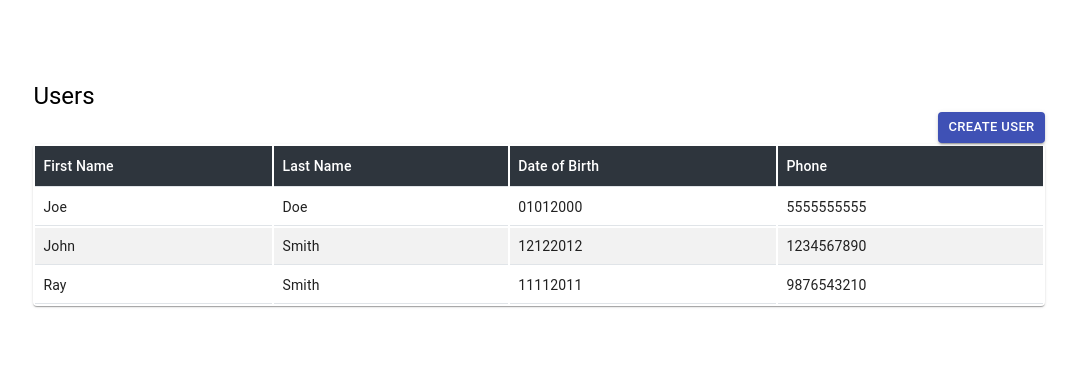
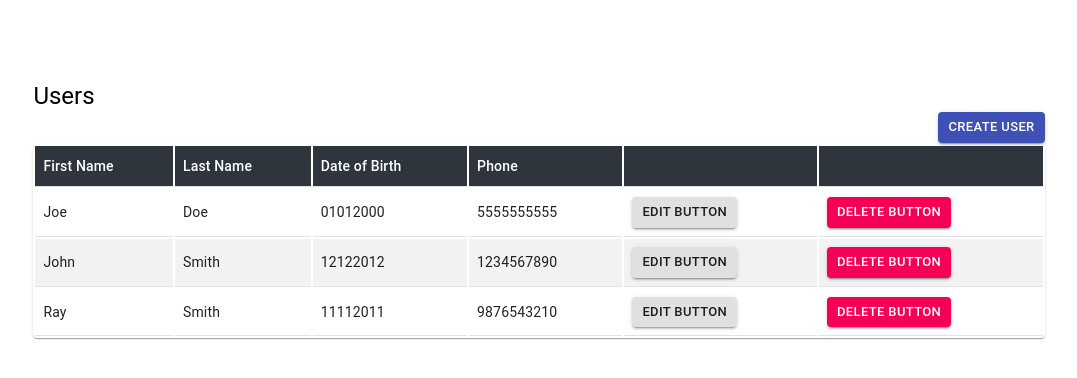
Before and after one commit to i-mckinney/regulatory-dashboard, a React (Create React App) app in the folder userapp/: page / in a window 1280 px wide. Shown: the top 378 px of the page, without its empty margins (101-1178 px from the left). Built offline with nearby package versions, Linux system fonts and the light colour scheme.

Commit message:
Fix custom func for table body row rendering and add edit/delete button

```diff
--- a/userapp/src/components/table/HelixTable.js
+++ b/userapp/src/components/table/HelixTable.js
@@ -20,7 +20,7 @@ const HelixTable = ({
       <TableContainer component={Paper}>
         <Table aria-label="table">
           <HelixTableHead columns={columns} />
-          <HelixTableBody rows={rows} customRowRender={customRowRender}/>
+          <HelixTableBody columns={columns} rows={rows} customRowRender={customRowRender}/>
         </Table>
       </TableContainer>
     </div>
--- a/userapp/src/components/table/HelixTableBody.js
+++ b/userapp/src/components/table/HelixTableBody.js
@@ -1,18 +1,26 @@
 import React from "react"
-import { TableBody } from "@material-ui/core"
+import { TableBody, TableRow } from "@material-ui/core"
 import PropTypes from "prop-types"
 
 /**
- * @param {array} rows An array of rows, containing array of cell objects
- * @param {func} customRowRender func represent custom func that return jsx of table row of table cell values
+ * @param {array} rows An array of rows, containing array of cell objects.
  * @returns {JSX} renders a custom table body for table
  */
-const HelixTableBody = ({ rows, customRowRender }) => {
+const HelixTableBody = ({ columns, rows, customRowRender }) => {
   return (
     <TableBody>
-      {rows.map((row) => (
-        customRowRender(row)
-      ))}
+      {rows.map((row) => {
+        return (
+          <TableRow key={row.FirstName}>
+            {columns.map((column) => {
+              const columnID = column.ID
+              return (
+                  customRowRender(row, columnID)
+              )
+            })}
+          </TableRow>
+        )
+      })}
   </TableBody>
   )
 }
--- a/userapp/src/components/user/UserTable.js
+++ b/userapp/src/components/user/UserTable.js
@@ -1,6 +1,6 @@
 import React from 'react'
 import HelixTable from "../table/HelixTable"
-import { makeStyles, Button, Typography, TableRow, TableCell } from '@material-ui/core'
+import { makeStyles, Button, Typography, TableCell } from '@material-ui/core'
 
 const userTableStyles = makeStyles(() => ({
     mediumContainer: {
@@ -63,7 +63,7 @@ const userTableStyles = makeStyles(() => ({
 const UserTable = () => {
     const userTableClasses = userTableStyles();
 
-    // Table Header
+    // Table Header from API Results
     const columns = React.useMemo(() => [
         {
             Label: "First Name",
@@ -81,9 +81,17 @@ const UserTable = () => {
             Label: "Phone",
             ID: "Phone",
         },
+        {
+            Label: "",
+            ID: "EditButton",
+        },
+        {
+            Label: "",
+            ID: "DeleteButton",
+        }
     ])
 
-    // Data Processed API Results
+    // Data Processed from API Results
     const rows = [
         {
             FirstName: "Joe",
@@ -109,16 +117,25 @@ const UserTable = () => {
      * @param {object} row represent object pertaining data regarding the api result
      * @return {JSX} Table row with table cell of object properties
      */
-    const customRowRender = (row) => {
+    const customRowRender = (row, columnID) => {
+        if (columnID === "EditButton") {
+            return (
+                <TableCell key={columnID}>
+                    <Button size="small" href="/user/edit" variant="contained" color="default">Edit Button</Button>
+                </TableCell>
+            )
+        }
+        else if( columnID === "DeleteButton") {
+            return (
+                <TableCell key={columnID}>
+                    <Button size="small" href="/user/delete" variant="contained" color="secondary">Delete Button</Button>
+                </TableCell>
+            )
+        }
         return (
-        <TableRow key={row.FirstName}>
-            <TableCell scope="row">
-                {row.FirstName}
+            <TableCell key={columnID}>
+                {row[columnID]}
             </TableCell>
-            <TableCell>{row.LastName}</TableCell>
-            <TableCell >{row.DateOfBirth}</TableCell>
-            <TableCell >{row.Phone}</TableCell>
-        </TableRow>
         )
     }
 
```
